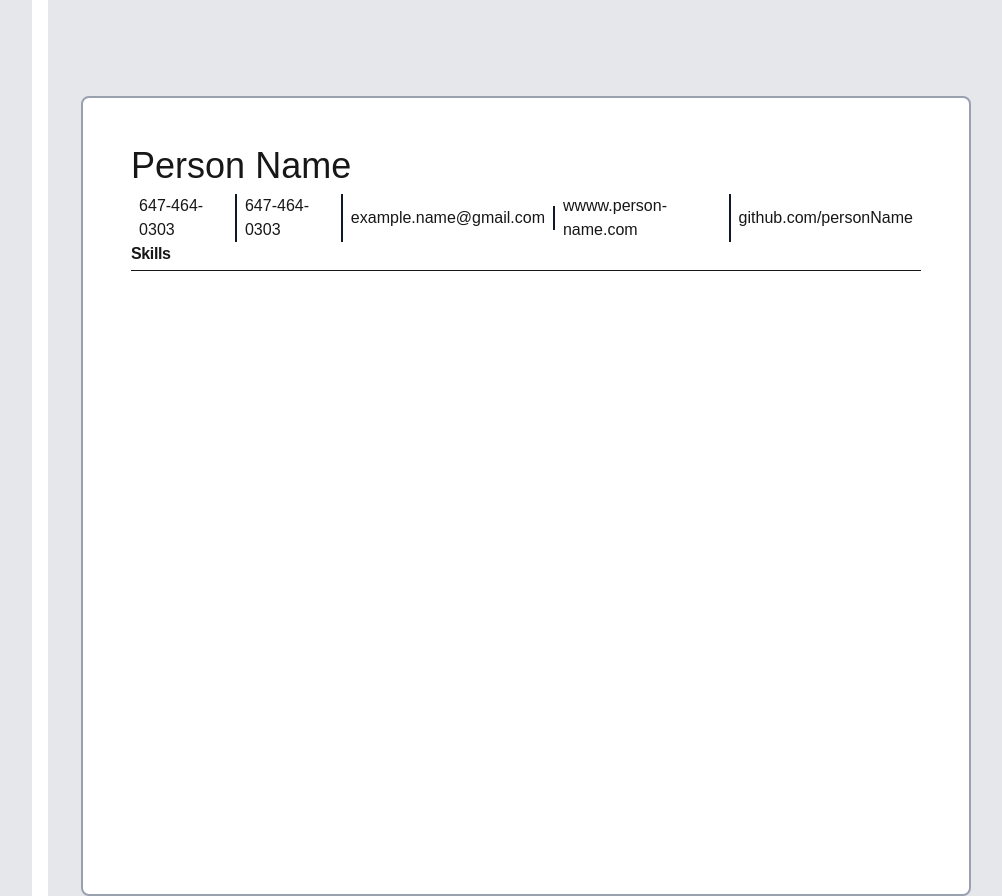
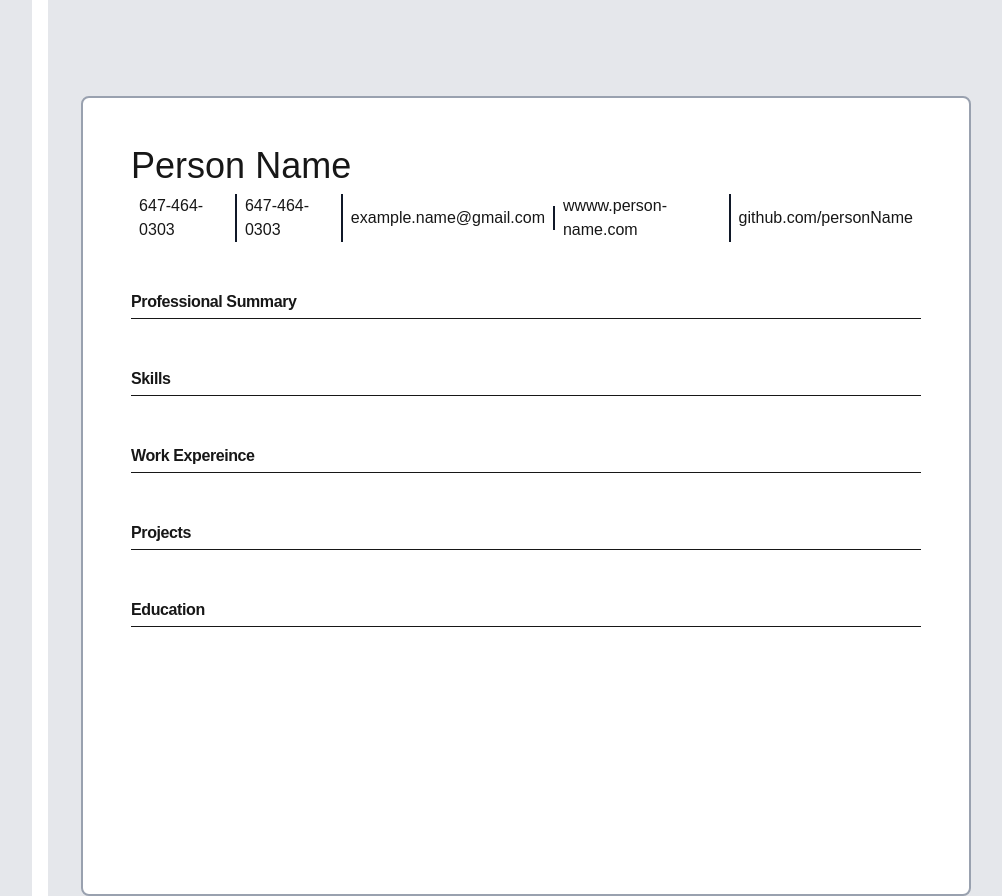
Before and after one commit to Justin-Bento/cv-application, a Next.js app: page / in a window 1280 px wide. Shown: the whole page, without its empty margins (276-1278 px from the left). Built offline with nearby package versions, Linux system fonts and the light colour scheme.

Commit message:
Generated sections

```diff
--- a/src/app/page.tsx
+++ b/src/app/page.tsx
@@ -7,7 +7,7 @@ export default function page() {
         <p className="opacity-0">hellp</p>
       </section>
       <section className="bg-gray-200 w-full min-h-dvh col-span-9 pt-24">
-        <div className="relative max-w-[100ch] mx-auto bg-white min-h-dvh border-2 border-gray-400 rounded-lg p-12">
+        <div className="relative max-w-[100ch] mx-auto bg-white min-h-dvh border-2 border-gray-400 rounded-lg p-12 space-y-12">
           <div className="space-y-2" datatype="resume-header">
             <h1 className="text-4xl">Person Name</h1>
             <ul className="flex items-center divide-x-2 divide-gray-900">
@@ -23,9 +23,44 @@ export default function page() {
           */}
           <section className="">
             <h2 className="scroll-m-10 border-b pb-1 text-base/6 font-semibold tracking-tight transition-colors m-0 p-0">
+              Professional Summary
+            </h2>
+          </section>
+          {/*
+            End of Professional Summary
+          */}
+          <section className="">
+            <h2 className="scroll-m-10 border-b pb-1 text-base/6 font-semibold tracking-tight transition-colors m-0 p-0">
               Skills
             </h2>
           </section>
+          {/*
+            End of Skills
+          */}
+          <section className="">
+            <h2 className="scroll-m-10 border-b pb-1 text-base/6 font-semibold tracking-tight transition-colors m-0 p-0">
+              Work Expereince
+            </h2>
+          </section>
+          {/*
+            End of Work Expereince
+          */}
+          <section className="">
+            <h2 className="scroll-m-10 border-b pb-1 text-base/6 font-semibold tracking-tight transition-colors m-0 p-0">
+              Projects
+            </h2>
+          </section>
+          {/*
+            End of Projects
+          */}
+          <section className="">
+            <h2 className="scroll-m-10 border-b pb-1 text-base/6 font-semibold tracking-tight transition-colors m-0 p-0">
+              Education
+            </h2>
+          </section>
+          {/*
+            End of Education
+          */}
         </div>
       </section>
     </main>
```
